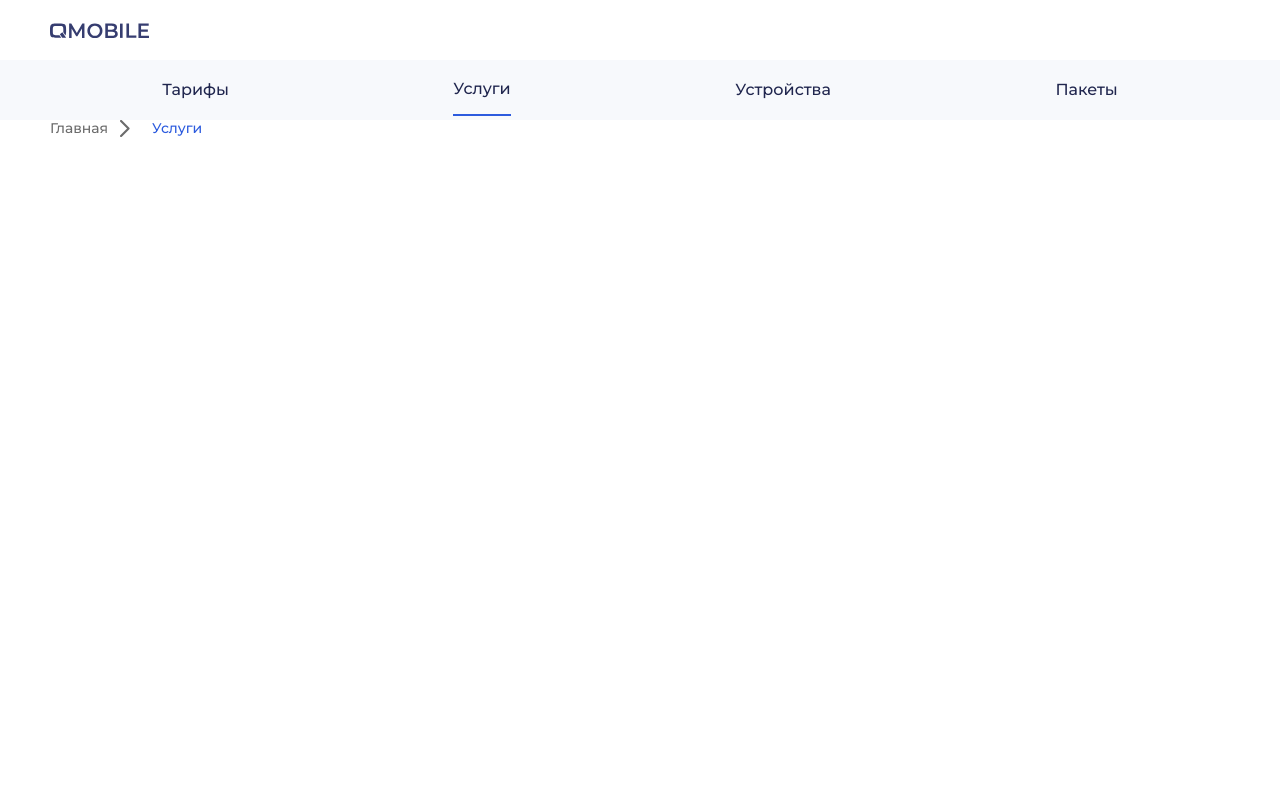
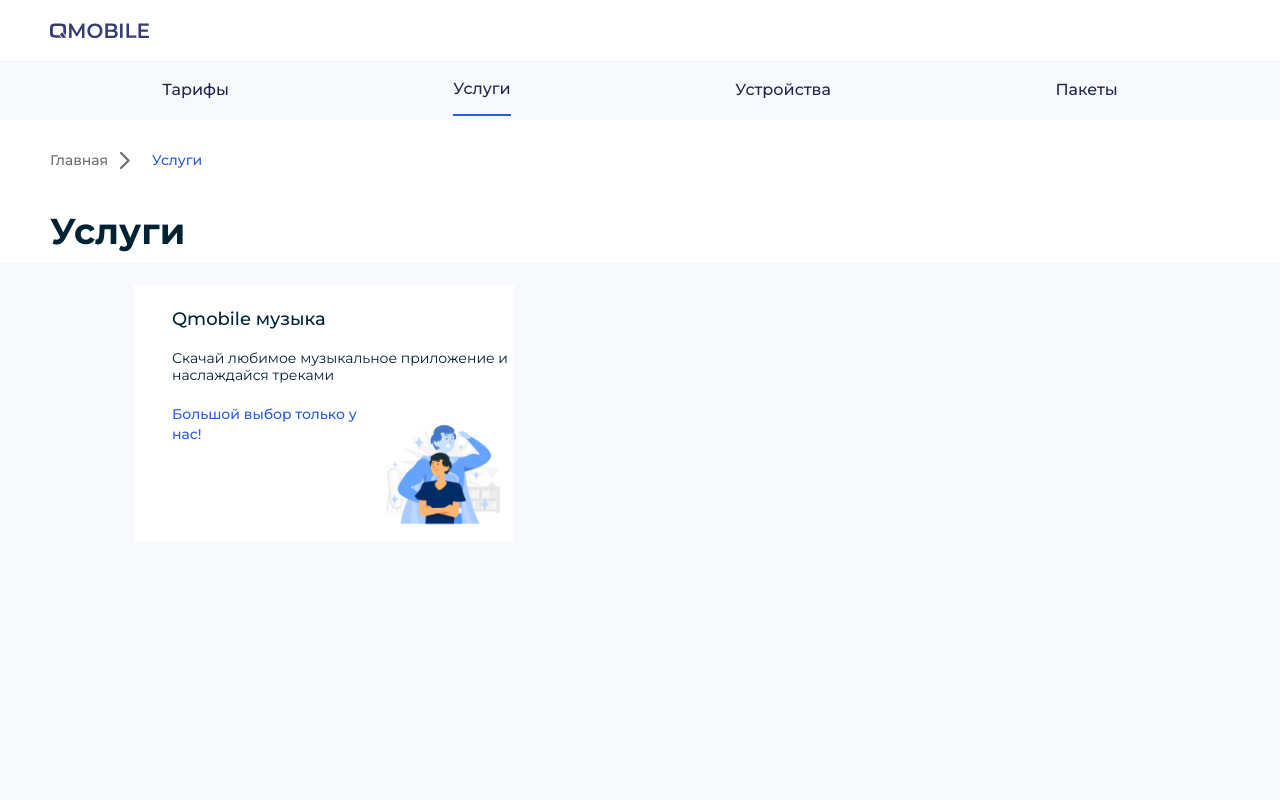
Before and after one commit to QuantumArt/QMobile.Demo, a React (Create React App) app: page /services in a window 1280 px wide. Shown: the top 800 px of the page. Built offline with nearby package versions, Linux system fonts and the light colour scheme.

Commit message:
service card styles

```diff
--- /dev/null
+++ b/src/app/components/service-card.tsx
@@ -0,0 +1,36 @@
+import React from 'react';
+
+type Props = {
+  title: string;
+  description: string;
+  adventage?: string;
+  image: string;
+  isNew?: boolean;
+};
+
+const ServiceCard = ({
+  title,
+  description,
+  image,
+  adventage,
+  isNew,
+}: Props): JSX.Element => {
+  return (
+    <div className="service-card__container">
+      <h5 className="service-card__title">{title}</h5>
+      <p className="service-card__description">{description}</p>
+      <div className="service-card__flex-container">
+        {adventage && <p className="service-card__advantage">{adventage}</p>}
+        {isNew && <div>New</div>}
+        <img src={image} alt="logo" className="service-card__image" />
+      </div>
+    </div>
+  );
+};
+
+ServiceCard.defaultProps = {
+  adventage: '',
+  isNew: false,
+};
+
+export default ServiceCard;
--- a/src/app/pages/services.tsx
+++ b/src/app/pages/services.tsx
@@ -1,6 +1,23 @@
 import React from 'react';
-import CurrentPathInfo from '../components/current-path-info';
+import ServiceCard from '../components/service-card';
+import PageWithCardsList from './sub-component/page-with-cards-list';
 
-const Services = (): JSX.Element => <CurrentPathInfo />;
+import TestImg from '../../assets/images/testservice.png';
+
+const Services = (): JSX.Element => {
+  return (
+    <PageWithCardsList
+      pageTitle="Услуги"
+      cardsJsxElem={
+        <ServiceCard
+          title="Qmobile музыка"
+          description="Скачай любимое музыкальное приложение и наслаждайся треками"
+          adventage="Большой выбор только у нас!"
+          image={TestImg}
+        />
+      }
+    />
+  );
+};
 
 export default Services;
--- /dev/null
+++ b/src/app/pages/sub-component/page-with-cards-list.tsx
@@ -0,0 +1,23 @@
+import React from 'react';
+import CurrentPathInfo from '../../components/current-path-info';
+
+type Props = {
+  pageTitle: string;
+  cardsJsxElem: JSX.Element;
+};
+
+const PageWithCardsList = ({ pageTitle, cardsJsxElem }: Props): JSX.Element => {
+  return (
+    <>
+      <div className="page-with-cards__path-wrapper">
+        <CurrentPathInfo />
+      </div>
+      <h1 className="page-with-cards__page-title">{pageTitle}</h1>
+      <div className="page-with-cards__cards-background">
+        <div className="page-with-cards__сards-container">{cardsJsxElem}</div>
+      </div>
+    </>
+  );
+};
+
+export default PageWithCardsList;
--- /dev/null
+++ b/src/assets/style/page-with-cards-list.scss
@@ -0,0 +1,31 @@
+@import './variables/variables';
+
+.page-with-cards {
+
+    &__path-wrapper {
+        padding-top: 32px;
+        margin-bottom: 40px;
+    }
+
+    &__page-title {
+        font-weight: 700;
+        font-size: 36px;
+        line-height: 44px;
+        color: $dark_blue;
+        margin-bottom: 10px;
+    }
+
+    &__cards-background {
+        background: #F7F9FC;
+        position: absolute;
+        left: 0;
+        right: 0;
+    }
+
+    &__сards-container {
+        display: flex;
+        min-height: 825px;
+        padding: 22px 134px 0 134px;
+
+    }
+}
--- /dev/null
+++ b/src/assets/style/service-card.scss
@@ -0,0 +1,45 @@
+@import './variables/variables';
+
+
+.service-card {
+    &__container {
+        padding-top: 23px;
+        padding-left: 38px;
+        width: 380px;
+        height: 257px;
+        background-color: white;
+    }
+
+    &__title {
+        font-style: normal;
+        font-weight: 500;
+        font-size: 18px;
+        line-height: 22px;
+        color: $dark_blue;
+        margin-bottom: 20px;
+    }
+
+    &__description {
+        font-weight: 400;
+        font-size: 14px;
+        line-height: 17px;
+        color: $dark_blue;
+        margin-bottom: 20px;
+    }
+
+    &__flex-container {
+        display: flex;
+        height: 138px;
+    }
+
+    &__image {
+        margin-left: auto;
+    }
+
+    &__advantage {
+        font-weight: 500;
+        font-size: 14px;
+        line-height: 20px;
+        color: #2C5BDE;
+    }
+}
--- a/src/assets/style/style.scss
+++ b/src/assets/style/style.scss
@@ -18,6 +18,8 @@
 @import "devices-page-content";
 @import "device-card";
 @import "device-details";
+@import "page-with-cards-list";
+@import "service-card";
 
 * {
   margin: 0;
```
Also changed, not shown: src/app/types/marketing-product.ts (+11 -0 lines), src/assets/images/testservice.png (added).
